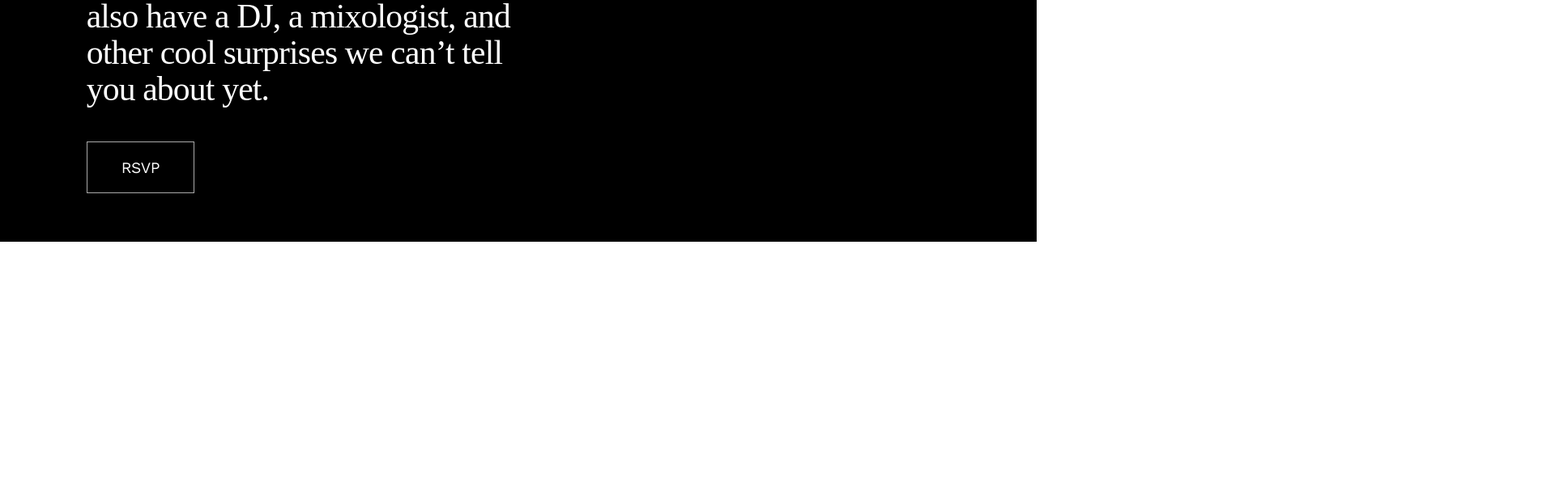
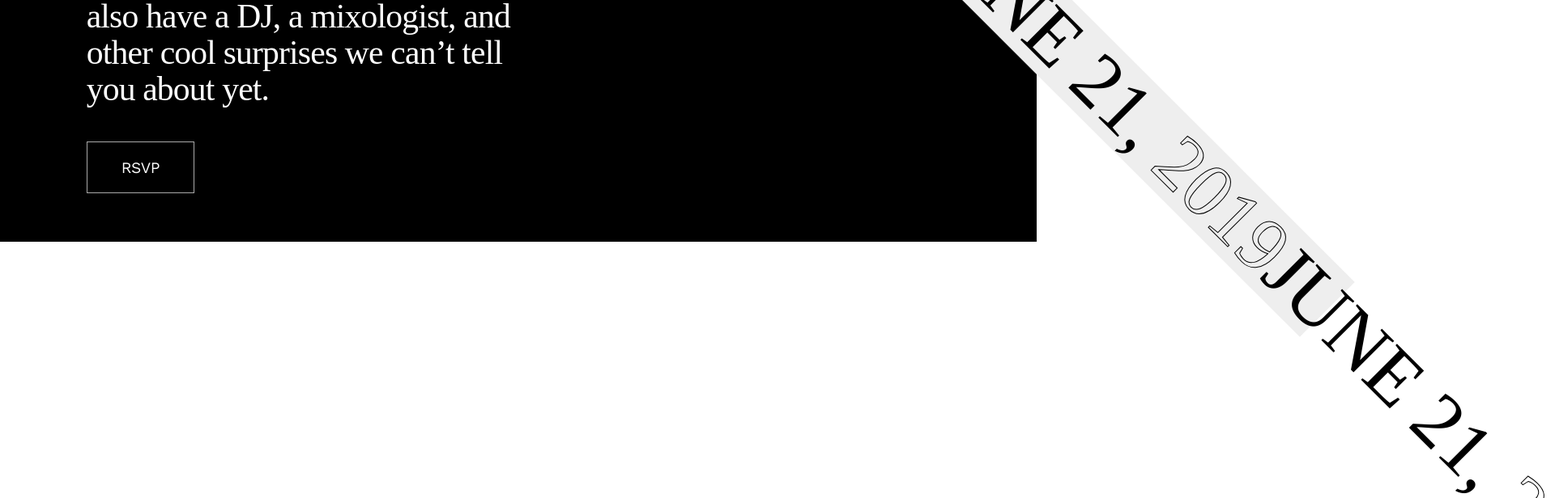
Before and after one commit to daisymaclennan/California-Calling-using-Vue.js-rebuild, a Vue app: page / in a window 1280 px wide. Shown: the part 5629-6245 px from the top of the page at 81% size, 1920 px wide, since content can reach past the window. Before the commit the page ends 5928 px from the top, so only its background shows below. Built offline with nearby package versions, Linux system fonts and the light colour scheme.

Commit message:
Added banner, commented out non working Vanilla JS animation code

```diff
--- a/src/components/Footer.vue
+++ b/src/components/Footer.vue
@@ -1,9 +1,9 @@
 <template>
   <footer>
-    <!--<section>
-      <h1 class="date-list">June  21, <span>2019</span> June  21, <span>2019</span> June  21, <span>2019</span></h1>
-      <h1 class="date-list">June  21, <span>2019</span> June  21, <span>2019</span> June  21, <span>2019</span></h1>
-    </section>-->
+    <section class="rotating-banner">
+      <h1 class="date-list--one">June  21, <span>2019</span> June  21, <span>2019</span> June  21, <span>2019</span></h1>
+      <h1 class="date-list--two">June  21, <span>2019</span> June  21, <span>2019</span> June  21, <span>2019</span></h1>
+    </section>
     <section class="footer-content">
       <p>Join us</p>
       <h2 style="">Mark your calendar for our SF Design Week Studio Crawl. In addition to custom swag, we’ll also have a DJ, a mixologist, and other cool surprises we can’t tell you about yet.</h2>
@@ -16,6 +16,37 @@
 export default {
   name: 'Footer'
 }
+
+/*const dateOne = document.querySelector('date-list--one')
+const dateTwo = document.querySelector('date-list--two')
+
+function infinityRotateBackwards(titleOne, titleTwo, duration){
+  //Gets the width of each title
+  const textWidth = titleOne.getBoundingClientRect().width;
+
+  //Starts at original position and ends at negative its width
+  titleOne.animate([
+  { transform: 'translateX(0px)' },
+  { transform: 'translateX(-' + textWidth + 'px)' }
+], {
+  // timing options
+  duration: duration,
+  iterations: Infinity,
+  easing: 'cubic-bezier(0, 0, 0, 0)',//constant speed
+})
+  //Starts at where the end of the first title would end then returns to its original position
+  titleTwo.animate([
+    { transform: 'translateX(' + textWidth + 'px)' },
+    { transform: 'translateX(0px)' }
+  ], {
+    // timing options
+    duration: duration,
+    iterations: Infinity,
+    easing: 'cubic-bezier(0, 0, 0, 0)',//constant speed
+  })
+}
+
+infinityRotateBackwards(dateOne, dateTwo, 1)*/
 </script>
 
 <style scoped>
@@ -29,6 +60,26 @@ footer{
 .footer-content{
   padding-top: 240px;
   padding-bottom: 80px;
+}
+
+.rotating-banner{
+  background-color: #eee;
+  color: #000;
+  transform: rotate(45deg);
+  padding: 8px 0;
+  width: 150%;
+  margin-top: 10vh;
+  position: absolute;
+  text-align: center;
+  white-space: nowrap;
+  display: flex;
+  flex-direction: row;
+  text-transform: uppercase;
+}
+
+.rotating-banner span{
+  -webkit-text-stroke: 1px #000;
+  color: hsla(0,0%,100%,0);
 }
 
 @media screen and (min-width: 1000px){
```
